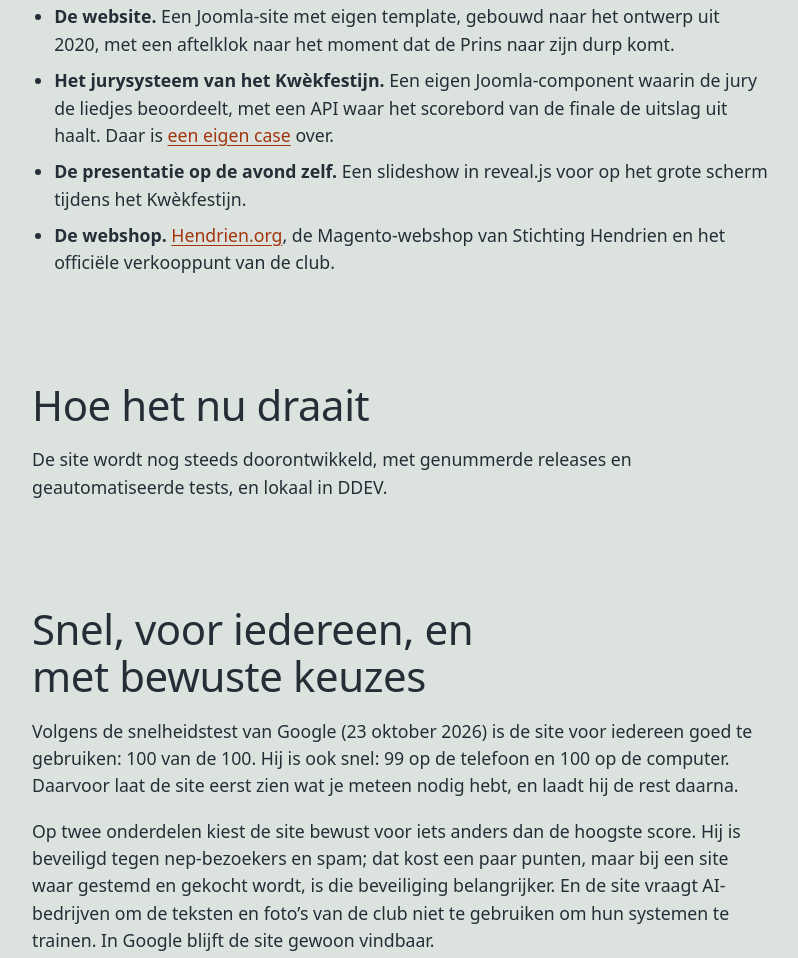
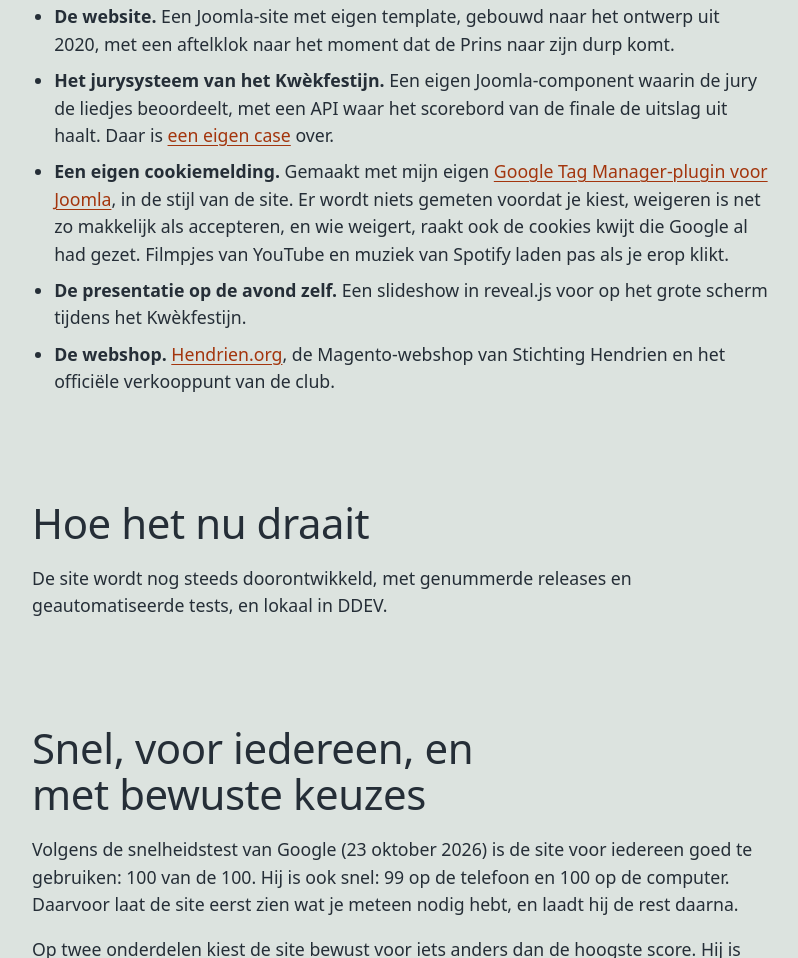
Before and after one commit to hans2103/HKweb, an Astro site: page /werk/oeteldonk-org in a window 1280 px wide. Shown: the part 1377-2335 px from the top of the page, without its empty margins (25-823 px from the left). Built offline with nearby package versions, Linux system fonts and the light colour scheme; Astro itself is replaced by a stand-in of ours.

Commit message:
:memo: Oeteldonk case: de eigen cookiemelding (#134)

```diff
--- a/src/content/werk/oeteldonk-org.md
+++ b/src/content/werk/oeteldonk-org.md
@@ -18,6 +18,7 @@ since: 2013
 
 - **De website.** Een Joomla-site met eigen template, gebouwd naar het ontwerp uit 2020, met een aftelklok naar het moment dat de Prins naar zijn durp komt.
 - **Het jurysysteem van het Kwèkfestijn.** Een eigen Joomla-component waarin de jury de liedjes beoordeelt, met een API waar het scorebord van de finale de uitslag uit haalt. Daar is [een eigen case](/werk/kwekfestijn-jury) over.
+- **Een eigen cookiemelding.** Gemaakt met mijn eigen [Google Tag Manager-plugin voor Joomla](https://github.com/hans2103/plg_system_googletagmanager), in de stijl van de site. Er wordt niets gemeten voordat je kiest, weigeren is net zo makkelijk als accepteren, en wie weigert, raakt ook de cookies kwijt die Google al had gezet. Filmpjes van YouTube en muziek van Spotify laden pas als je erop klikt.
 - **De presentatie op de avond zelf.** Een slideshow in reveal.js voor op het grote scherm tijdens het Kwèkfestijn.
 - **De webshop.** [Hendrien.org](https://www.hendrien.org), de Magento-webshop van Stichting Hendrien en het officiële verkooppunt van de club.
 
```
